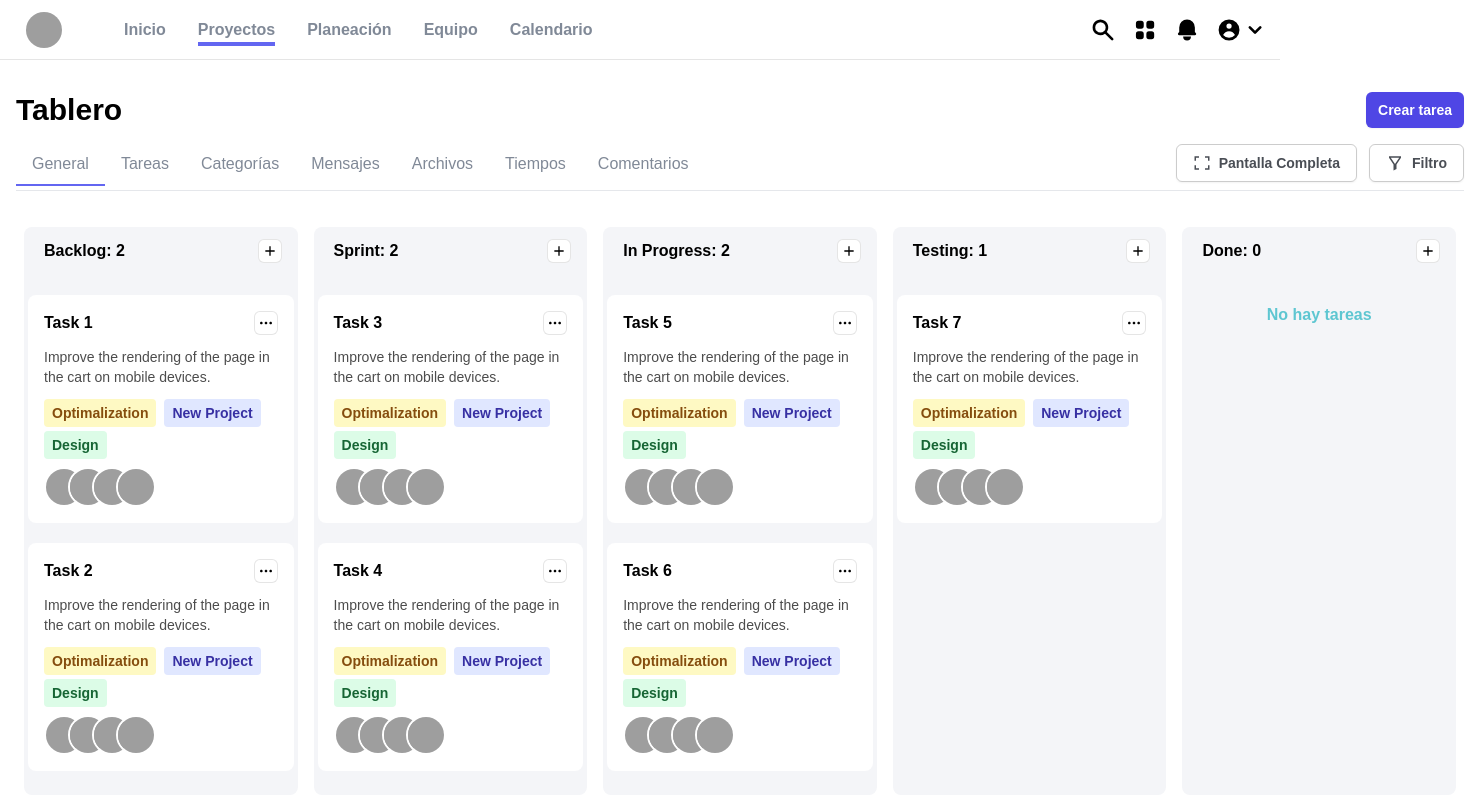
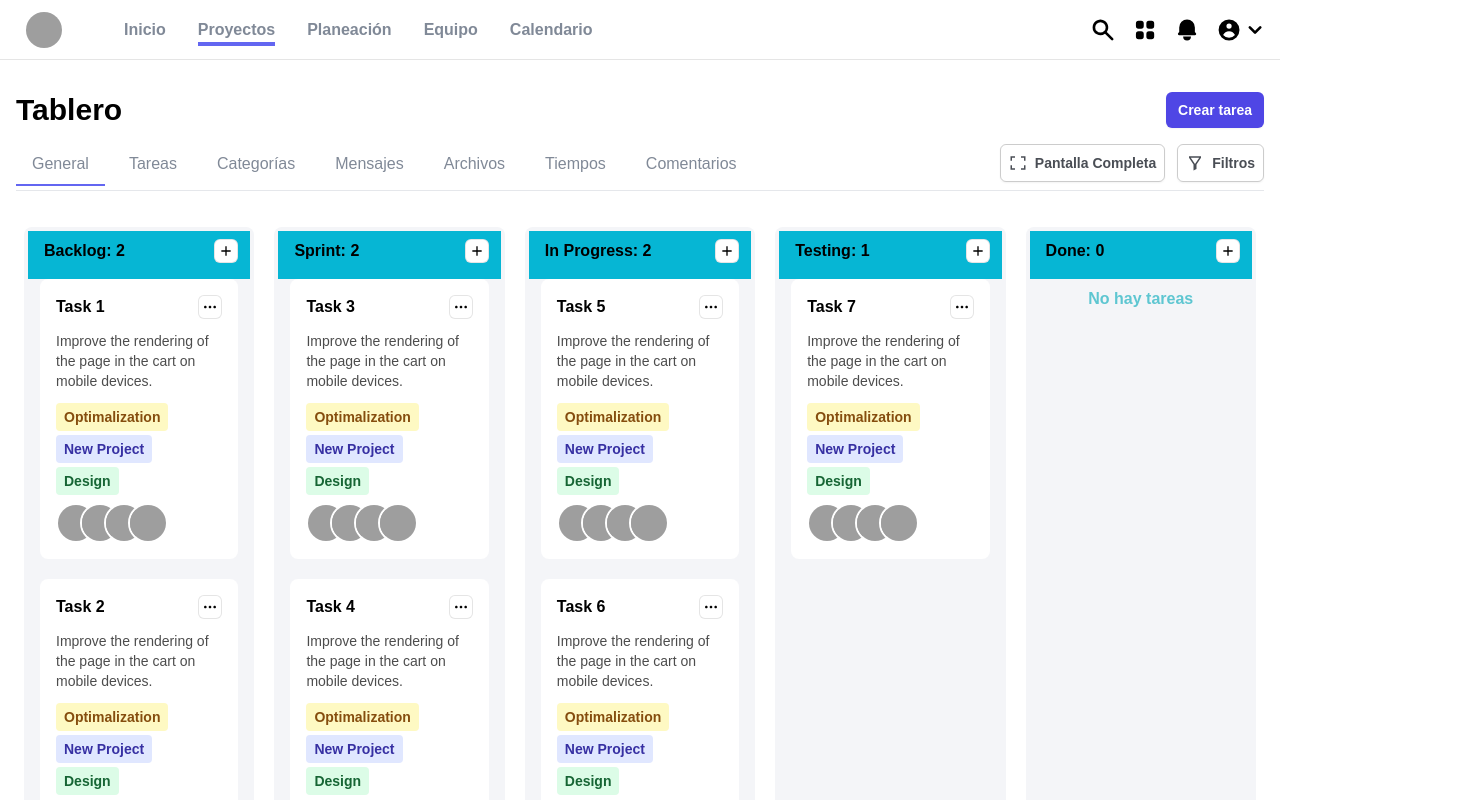
Before and after one commit to dejeloper/opplanner, a React (Vite) app: page / in a window 1280 px wide. Shown: the top 800 px of the page, 1480 px wide, since content can reach past the window. Built offline with nearby package versions, Linux system fonts and the light colour scheme; grey boxes are pictures that could not be loaded.

Commit message:
Update styles and add menu icon in responsive

```diff
--- a/src/components/Content.tsx
+++ b/src/components/Content.tsx
@@ -4,7 +4,7 @@ import { ContentTabs } from "./main/ContentTabs";
 export function Content() {
   return (
     <>
-      <div className="flex flex-col justify-center min-h-[calc(100dvh-60px)] overflow-y-auto px-4 py-6 mx-auto max-w-[1480px]">
+      <div className="flex flex-col justify-center min-h-[calc(100dvh-60px)] overflow-y-auto px-4 py-6 mx-auto max-w-[1480px] w-full">
         <ContentHeader />
         <ContentTabs />
       </div>
--- a/src/components/icons/IconMenu.tsx
+++ b/src/components/icons/IconMenu.tsx
@@ -11,11 +11,7 @@ export function IconMenu({ className }: Props) {
       viewBox="0 0 20 20"
       xmlns="http://www.w3.org/2000/svg"
     >
-      <path
-        fillRule="evenodd"
-        d="M3 5a1 1 0 011-1h12a1 1 0 110 2H4a1 1 0 01-1-1zM3 10a1 1 0 011-1h6a1 1 0 110 2H4a1 1 0 01-1-1zM3 15a1 1 0 011-1h12a1 1 0 110 2H4a1 1 0 01-1-1z"
-        clipRule="evenodd"
-      ></path>
+      <path d="M3 4H21V6H3V4ZM3 11H21V13H3V11ZM3 18H21V20H3V18Z"></path>
     </svg>
   );
 }
--- a/src/components/main/ContentTabs.tsx
+++ b/src/components/main/ContentTabs.tsx
@@ -1,4 +1,4 @@
-import { RiFilter2Line, RiFullscreenLine } from "react-icons/ri";
+import { RiFilter2Line, RiFullscreenLine, RiMenu2Fill } from "react-icons/ri";
 import { BoardTasks } from "../task/BoardTasks";
 import { ButtonDisabled } from "../ui/ButtonDisabled";
 import { TabButton } from "../ui/TabButton";
@@ -7,7 +7,13 @@ export function ContentTabs() {
   return (
     <div className="flex flex-col flex-1">
       <div className="flex tabs-header justify-between border-b mb-4">
-        <ul className="flex flex-row">
+        <button className="flex sm:hidden items-center rounded-md bg-transparent border border-[#00000033] text-[#4a4e55] px-2 py-2 text-sm font-semibold shadow-sm hover:border-[#808997] mb-2">
+          <span className="text-lg lg:mr-2" title="Pantalla Completa">
+            <RiMenu2Fill />
+          </span>
+        </button>
+
+        <ul className="sm:flex hidden flex-row overflow-x-auto gap-2">
           <li>
             <TabButton active={true}>General</TabButton>
           </li>
@@ -31,23 +37,23 @@ export function ContentTabs() {
           </li>
         </ul>
 
-        <div className="flex gap-3">
+        <div className="md:flex gap-3 hidden">
           <ButtonDisabled>
-            <span className="mr-2 text-lg">
+            <span className="text-lg lg:mr-2" title="Pantalla Completa">
               <RiFullscreenLine />
             </span>
-            Pantalla Completa
+            <span className="hidden lg:block">Pantalla Completa</span>
           </ButtonDisabled>
           <ButtonDisabled>
-            <span className="mr-2 text-lg">
+            <span className="text-lg lg:mr-2" title="Filtros">
               <RiFilter2Line />
             </span>
-            Filtro
+            <span className="hidden lg:block">Filtros</span>
           </ButtonDisabled>
         </div>
       </div>
 
-      <div className="tabs-body flex flex-1 mt-5">
+      <div className="tabs-body flex flex-1 mt-5 justify-center w-full">
         <BoardTasks />
       </div>
     </div>
--- a/src/components/task/BoardTasks.tsx
+++ b/src/components/task/BoardTasks.tsx
@@ -9,7 +9,7 @@ export function BoardTasks() {
   const doneTasks = useTaskStore((s) => s.getTaskByStatus("done"));
 
   return (
-    <div className="flex flex-1">
+    <div className="grid xl:grid-cols-5 lg:grid-cols-3 md:grid-cols-2 sm:grid-cols-1 xs:grid-cols-1 gap-1 w-full">
       <ListTask title="Backlog" tasks={backlogTasks} status="backlog" />
       <ListTask title="Sprint" tasks={sprintTasks} status="sprint" />
       <ListTask title="In Progress" tasks={devTasks} status="dev" />
--- a/src/components/task/ListTasks.tsx
+++ b/src/components/task/ListTasks.tsx
@@ -28,15 +28,15 @@ export function ListTask({ title, status, tasks }: Props) {
       onDragLeave={handleDragLeave}
       onDrop={handleDrop}
       className={twMerge(
-        clsx("bg-[#f4f5f8] mx-2 w-[300px] rounded-lg border-4", {
+        clsx("bg-[#f4f5f8] mx-2 rounded-lg border-4", {
           "border-transparent": !isDragging,
           "border-gris border-dotted": isDragging,
           "border-success border-dotted": isDragging && onDragOver,
         })
       )}
     >
-      <div className="py-2 px-2 relative flex flex-row justify-between">
-        <div className="flex justify-center items-center mb-6">
+      <div className="py-2 px-2 relative flex flex-row justify-between 2xl:bg-lime-500 xl:bg-cyan-500 lg:bg-red-500 md:bg-blue-500 sm:bg-green-500 xs:bg-yellow-500">
+        <div className="flex justify-center items-center mb-2">
           <h2 className="ml-2 font-semibold select-none">
             {title}: {taskCount}
           </h2>
@@ -48,7 +48,7 @@ export function ListTask({ title, status, tasks }: Props) {
           <RiAddFill />
         </button>
       </div>
-      <div className="w-full">
+      <div className="flex xs:flex-col sm:flex-row md:flex-col w-full ">
         {tasks.length > 0 ? (
           tasks.map((task) => <TaskCard key={task.id} task={task} />)
         ) : (
--- a/src/components/task/TaskCard.tsx
+++ b/src/components/task/TaskCard.tsx
@@ -15,7 +15,7 @@ export function TaskCard({ task }: Props) {
       draggable={true}
       onDragStart={() => setDraggingTaskId(task.id)}
       onDragEnd={() => removeDraggingTaskId()}
-      className="flex flex-col items-center p-4 cursor-pointer mb-5 bg-white rounded-lg hover:bg-[#f0f9ff]"
+      className="flex flex-col items-center p-4 cursor-pointer mb-5 mx-3 bg-white rounded-lg hover:bg-[#f0f9ff]"
     >
       <div className="flex flex-col">
         <div className="flex justify-between w-full">
--- a/src/components/ui/ButtonDisabled.tsx
+++ b/src/components/ui/ButtonDisabled.tsx
@@ -3,7 +3,7 @@ interface Props extends React.ButtonHTMLAttributes<HTMLButtonElement> {}
 export function ButtonDisabled({ children, ...props }: Props) {
   return (
     <button
-      className="flex items-center rounded-md bg-transparent border border-[#00000033] text-[#4a4e55] px-4 py-2 text-sm font-semibold shadow-sm hover:border-[#808997] mb-2"
+      className="flex items-center rounded-md bg-transparent border border-[#00000033] text-[#4a4e55] px-2 py-2 text-sm font-semibold shadow-sm hover:border-[#808997] mb-2"
       {...props}
     >
       {children}
--- a/tailwind.config.js
+++ b/tailwind.config.js
@@ -15,6 +15,14 @@ export default {
         danger: "#f87171",
         contrast: "#a78bfa",
       },
+      screens: {
+        xs: "320px",
+        sm: "576px",
+        md: "768px",
+        lg: "1024px",
+        xl: "1280px",
+        "2xl": "1536px",
+      },
     },
   },
   plugins: [],
```
